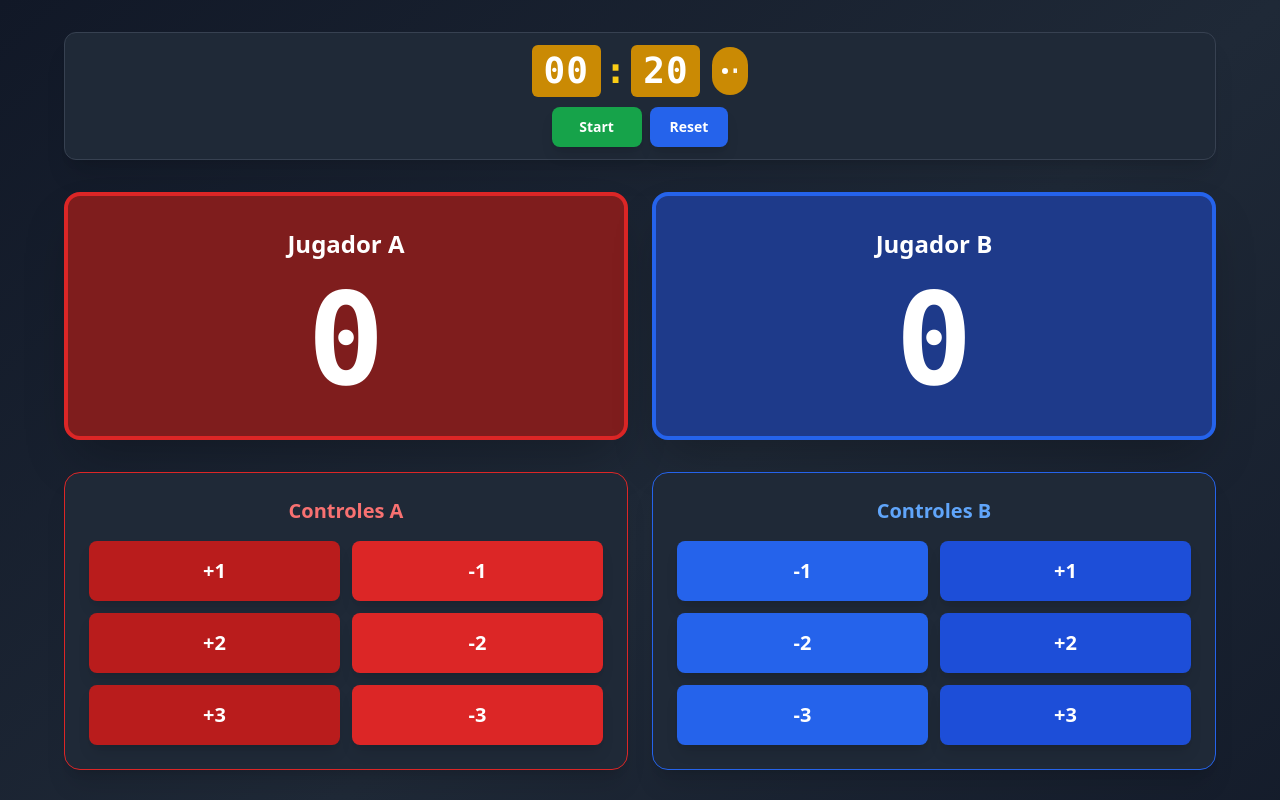
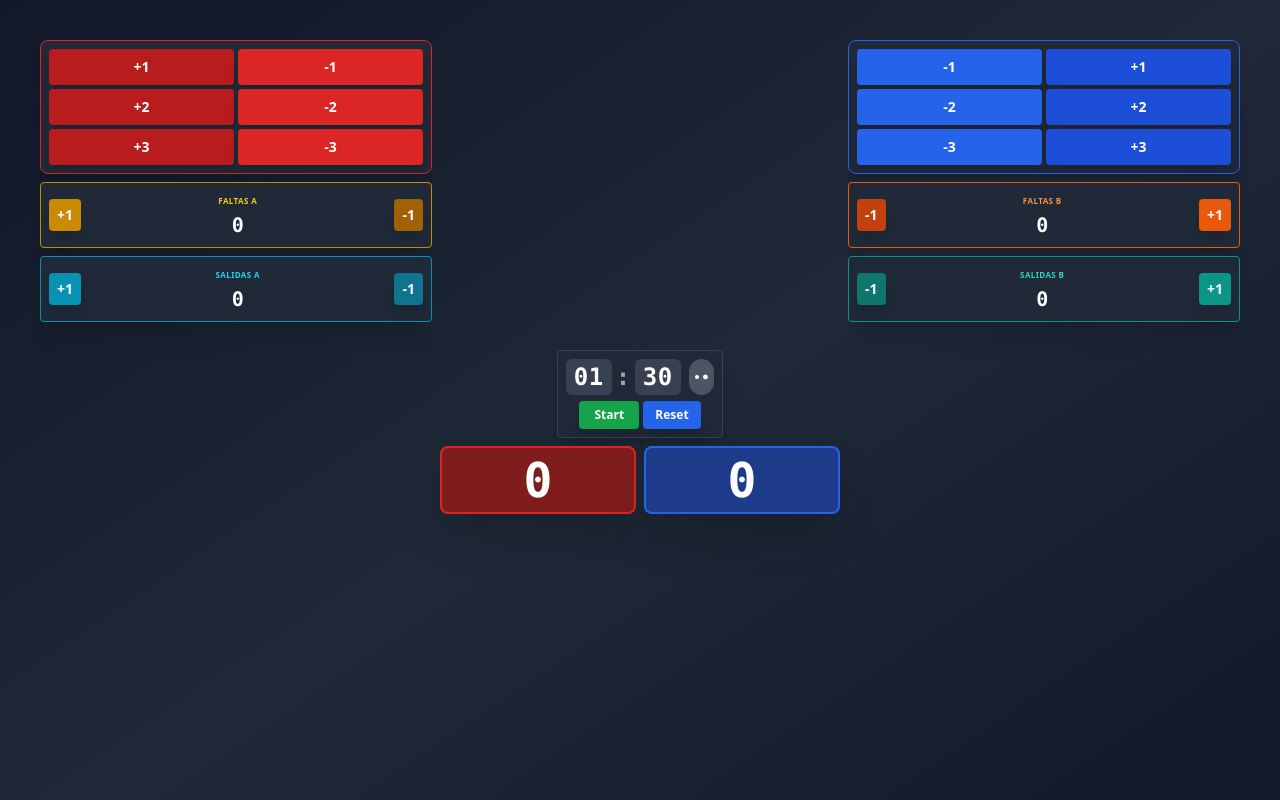
Before and after one commit to JCalderin91/combat-score, a Vue app: page / in a window 1280 px wide. Shown: the top 800 px of the page. Built offline with nearby package versions, Linux system fonts and the light colour scheme.

Commit message:
Add landscape layout support and improve component responsiveness

```diff
--- a/src/App.vue
+++ b/src/App.vue
@@ -10,7 +10,9 @@ const game = useGame();
 
 <template>
   <div class="min-h-screen bg-gradient-to-br from-gray-900 via-gray-800 to-gray-900 p-2 sm:p-4 md:p-8">
-    <div class="max-w-6xl mx-auto space-y-3 sm:space-y-6 md:space-y-8">
+
+    <!-- Layout Portrait (vertical) -->
+    <div class="max-w-6xl mx-auto space-y-3 sm:space-y-6 md:space-y-8 landscape:hidden">
 
       <!-- Timer Component -->
       <Timer
@@ -100,5 +102,93 @@ const game = useGame();
       </div>
 
     </div>
+
+    <!-- Layout Landscape (horizontal) - 3 columnas -->
+    <div class="hidden landscape:grid landscape:grid-cols-3 gap-2 h-screen max-h-screen overflow-hidden">
+
+      <!-- Columna 1: Jugador A -->
+      <div class="flex flex-col gap-2 py-2 pl-2 overflow-y-auto">
+        <PlayerControls
+          player-name="A"
+          color="red"
+          @add-points="game.addPointsA"
+        />
+        <PlayerStats
+          :count="game.foulsA.value"
+          label="Faltas"
+          player-name="A"
+          color="yellow"
+          @add="game.addFoulA()"
+          @remove="game.removeFoulA()"
+        />
+        <PlayerStats
+          :count="game.exitsA.value"
+          :warnings="game.warningsA.value"
+          label="Salidas"
+          player-name="A"
+          color="cyan"
+          @add="game.addExitA()"
+          @remove="game.removeExitA()"
+        />
+      </div>
+
+      <!-- Columna 2: Timer y Scores -->
+      <div class="flex flex-col gap-2 py-2 justify-center items-center">
+        <Timer
+          :formatted-minutes="game.formattedMinutes.value"
+          :formatted-seconds="game.formattedSeconds.value"
+          :is-running="game.isRunning.value"
+          :time-remaining="game.timeRemaining.value"
+          :is-finished="game.gameStatus.value.isFinished"
+          :winner="game.gameStatus.value.winner"
+          :reason="game.gameStatus.value.reason"
+          @start="game.startGame()"
+          @stop="game.stopGame()"
+          @reset="game.resetGame()"
+        />
+        <div class="w-full grid grid-cols-2 gap-2">
+          <PlayerScore
+            :score="game.scoreA.value"
+            player-name="Jugador A"
+            color="red"
+          />
+          <PlayerScore
+            :score="game.scoreB.value"
+            player-name="Jugador B"
+            color="blue"
+          />
+        </div>
+      </div>
+
+      <!-- Columna 3: Jugador B -->
+      <div class="flex flex-col gap-2 py-2 pr-2 overflow-y-auto">
+        <PlayerControls
+          player-name="B"
+          color="blue"
+          :reverse="true"
+          @add-points="game.addPointsB"
+        />
+        <PlayerStats
+          :count="game.foulsB.value"
+          label="Faltas"
+          player-name="B"
+          color="orange"
+          :reverse="true"
+          @add="game.addFoulB()"
+          @remove="game.removeFoulB()"
+        />
+        <PlayerStats
+          :count="game.exitsB.value"
+          :warnings="game.warningsB.value"
+          label="Salidas"
+          player-name="B"
+          color="teal"
+          :reverse="true"
+          @add="game.addExitB()"
+          @remove="game.removeExitB()"
+        />
+      </div>
+
+    </div>
   </div>
 </template>
--- a/src/components/PlayerControls.vue
+++ b/src/components/PlayerControls.vue
@@ -29,57 +29,52 @@ const colorClasses = {
 
 <template>
   <div
-    class="bg-gray-800 rounded-xl sm:rounded-2xl shadow-xl p-3 sm:p-4 md:p-6 border"
+    class="bg-gray-800 rounded-xl sm:rounded-2xl landscape:rounded-lg shadow-xl p-3 sm:p-4 md:p-6 landscape:p-2 border"
     :class="colorClasses[color].border">
-    <h3
-      class="text-sm sm:text-base md:text-xl font-bold text-center mb-2 sm:mb-3 md:mb-4"
-      :class="colorClasses[color].title">
-      Controles {{ playerName }}
-    </h3>
-    <div class="space-y-2 sm:space-y-3">
-      <div class="flex gap-2 sm:gap-3">
+    <div class="space-y-2 sm:space-y-3 landscape:space-y-1">
+      <div class="flex gap-2 sm:gap-3 landscape:gap-1">
         <button
           @click="emit('addPoints', 1)"
-          class="flex-1 text-white text-base sm:text-lg md:text-xl font-bold py-3 sm:py-4 rounded-lg shadow-lg active:scale-95 transition-all"
+          class="flex-1 text-white text-base sm:text-lg md:text-xl landscape:text-sm font-bold py-3 sm:py-4 landscape:py-2 rounded-lg landscape:rounded shadow-lg active:scale-95 transition-all"
           :class="colorClasses[color].btnDark"
           :style="reverse ? 'order: 2' : 'order: 1'">
           +1
         </button>
         <button
           @click="emit('addPoints', -1)"
-          class="flex-1 text-white text-base sm:text-lg md:text-xl font-bold py-3 sm:py-4 rounded-lg shadow-lg active:scale-95 transition-all"
+          class="flex-1 text-white text-base sm:text-lg md:text-xl landscape:text-sm font-bold py-3 sm:py-4 landscape:py-2 rounded-lg landscape:rounded shadow-lg active:scale-95 transition-all"
           :class="colorClasses[color].btnLight"
           :style="reverse ? 'order: 1' : 'order: 2'">
           -1
         </button>
       </div>
-      <div class="flex gap-2 sm:gap-3">
+      <div class="flex gap-2 sm:gap-3 landscape:gap-1">
         <button
           @click="emit('addPoints', 2)"
-          class="flex-1 text-white text-base sm:text-lg md:text-xl font-bold py-3 sm:py-4 rounded-lg shadow-lg active:scale-95 transition-all"
+          class="flex-1 text-white text-base sm:text-lg md:text-xl landscape:text-sm font-bold py-3 sm:py-4 landscape:py-2 rounded-lg landscape:rounded shadow-lg active:scale-95 transition-all"
           :class="colorClasses[color].btnDark"
           :style="reverse ? 'order: 2' : 'order: 1'">
           +2
         </button>
         <button
           @click="emit('addPoints', -2)"
-          class="flex-1 text-white text-base sm:text-lg md:text-xl font-bold py-3 sm:py-4 rounded-lg shadow-lg active:scale-95 transition-all"
+          class="flex-1 text-white text-base sm:text-lg md:text-xl landscape:text-sm font-bold py-3 sm:py-4 landscape:py-2 rounded-lg landscape:rounded shadow-lg active:scale-95 transition-all"
           :class="colorClasses[color].btnLight"
           :style="reverse ? 'order: 1' : 'order: 2'">
           -2
         </button>
       </div>
-      <div class="flex gap-2 sm:gap-3">
+      <div class="flex gap-2 sm:gap-3 landscape:gap-1">
         <button
           @click="emit('addPoints', 3)"
-          class="flex-1 text-white text-base sm:text-lg md:text-xl font-bold py-3 sm:py-4 rounded-lg shadow-lg active:scale-95 transition-all"
+          class="flex-1 text-white text-base sm:text-lg md:text-xl landscape:text-sm font-bold py-3 sm:py-4 landscape:py-2 rounded-lg landscape:rounded shadow-lg active:scale-95 transition-all"
           :class="colorClasses[color].btnDark"
           :style="reverse ? 'order: 2' : 'order: 1'">
           +3
         </button>
         <button
           @click="emit('addPoints', -3)"
-          class="flex-1 text-white text-base sm:text-lg md:text-xl font-bold py-3 sm:py-4 rounded-lg shadow-lg active:scale-95 transition-all"
+          class="flex-1 text-white text-base sm:text-lg md:text-xl landscape:text-sm font-bold py-3 sm:py-4 landscape:py-2 rounded-lg landscape:rounded shadow-lg active:scale-95 transition-all"
           :class="colorClasses[color].btnLight"
           :style="reverse ? 'order: 1' : 'order: 2'">
           -3
--- a/src/components/PlayerScore.vue
+++ b/src/components/PlayerScore.vue
@@ -21,12 +21,9 @@ const colorClasses = {
 
 <template>
   <div
-    class="rounded-xl sm:rounded-2xl shadow-2xl p-2 sm:p-6 md:p-8 border-2 sm:border-4"
+    class="rounded-xl sm:rounded-2xl landscape:rounded-lg shadow-2xl p-2 sm:p-6 md:p-8 landscape:p-2 border-2 sm:border-4 landscape:border-2"
     :class="[colorClasses[color].bg, colorClasses[color].border]">
-    <h2 class="text-lg sm:text-xl md:text-2xl font-bold text-white text-center mb-2 sm:mb-4">
-      {{ playerName }}
-    </h2>
-    <div class="text-6xl sm:text-7xl md:text-9xl font-bold text-white text-center font-mono">
+    <div class="text-6xl sm:text-7xl md:text-9xl landscape:text-5xl font-bold text-white text-center font-mono">
       {{ score }}
     </div>
   </div>
--- a/src/components/PlayerStats.vue
+++ b/src/components/PlayerStats.vue
@@ -45,27 +45,27 @@ const colorClasses = {
 
 <template>
   <div
-    class="bg-gray-800 rounded-lg sm:rounded-xl shadow-xl p-3 sm:p-4 md:p-6 border"
+    class="bg-gray-800 rounded-lg sm:rounded-xl landscape:rounded shadow-xl p-2 sm:p-4 md:p-6 landscape:p-2 border"
     :class="colorClasses[color].border">
-    <div class="flex items-center justify-between gap-2 sm:gap-4">
+    <div class="flex items-center justify-between gap-2 sm:gap-4 landscape:gap-1">
       <button
         @click="emit('add')"
-        class="text-white text-base sm:text-lg font-bold px-3 py-2 sm:px-4 sm:py-3 md:px-6 md:py-3 rounded-lg shadow-lg active:scale-95 transition-all"
+        class="text-white text-base sm:text-lg landscape:text-sm font-bold px-3 py-2 sm:px-4 sm:py-3 md:px-6 md:py-3 landscape:px-2 landscape:py-1.5 rounded-lg landscape:rounded shadow-lg active:scale-95 transition-all"
         :class="colorClasses[color].btnLight"
         :style="reverse ? 'order: 3' : 'order: 1'">
         +1
       </button>
       <div class="text-center flex-1" :style="'order: 2'">
         <div
-          class="text-[10px] sm:text-xs md:text-sm font-semibold uppercase tracking-wider mb-0.5 sm:mb-1"
+          class="text-[10px] sm:text-xs md:text-sm landscape:text-[8px] font-semibold uppercase tracking-wider mb-0.5 sm:mb-1 landscape:mb-0"
           :class="colorClasses[color].label">
           {{ label }} {{ playerName }}
         </div>
-        <div class="text-white text-2xl sm:text-3xl font-bold font-mono">{{ count }}</div>
+        <div class="text-white text-2xl sm:text-3xl landscape:text-xl font-bold font-mono">{{ count }}</div>
       </div>
       <button
         @click="emit('remove')"
-        class="text-white text-base sm:text-lg font-bold px-3 py-2 sm:px-4 sm:py-3 md:px-6 md:py-3 rounded-lg shadow-lg active:scale-95 transition-all"
+        class="text-white text-base sm:text-lg landscape:text-sm font-bold px-3 py-2 sm:px-4 sm:py-3 md:px-6 md:py-3 landscape:px-2 landscape:py-1.5 rounded-lg landscape:rounded shadow-lg active:scale-95 transition-all"
         :class=" colorClasses[color].btnDark"
         :style="reverse ? 'order: 1' : 'order: 3'">
         -1
--- a/src/components/Timer.vue
+++ b/src/components/Timer.vue
@@ -43,10 +43,10 @@ const statusIcon = computed(() => {
 </script>
 
 <template>
-  <div class="bg-gray-800 rounded-lg sm:rounded-xl shadow-xl p-2 sm:p-3 border border-gray-700">
-    <div class="flex justify-center items-center text-2xl sm:text-3xl md:text-4xl font-bold font-mono tracking-wide">
+  <div class="bg-gray-800 rounded-lg sm:rounded-xl landscape:rounded shadow-xl p-2 sm:p-3 landscape:p-2 border border-gray-700">
+    <div class="flex justify-center items-center text-2xl sm:text-3xl md:text-4xl landscape:text-2xl font-bold font-mono tracking-wide">
       <span
-        class="px-2 py-1 sm:px-3 sm:py-1.5 rounded-md transition-colors duration-300"
+        class="px-2 py-1 sm:px-3 sm:py-1.5 landscape:px-2 landscape:py-0.5 rounded-md transition-colors duration-300"
         :class="{
           'bg-red-700 text-white': getStatusColor === 'red',
           'bg-green-700 text-white': getStatusColor === 'green',
@@ -64,7 +64,7 @@ const statusIcon = computed(() => {
           'text-gray-400': getStatusColor === 'gray'
         }">:</span>
       <span
-        class="px-2 py-1 sm:px-3 sm:py-1.5 rounded-md transition-colors duration-300"
+        class="px-2 py-1 sm:px-3 sm:py-1.5 landscape:px-2 landscape:py-0.5 rounded-md transition-colors duration-300"
         :class="{
           'bg-red-700 text-white': getStatusColor === 'red',
           'bg-green-700 text-white': getStatusColor === 'green',
@@ -76,7 +76,7 @@ const statusIcon = computed(() => {
 
       <!-- Estado del cronómetro - inline -->
       <span
-        class="inline-flex items-center ml-3 px-2 py-0.5 sm:px-2.5 sm:py-1 rounded-full text-[9px] sm:text-[10px] font-semibold transition-colors duration-300"
+        class="inline-flex items-center ml-3 landscape:ml-2 px-2 py-0.5 sm:px-2.5 sm:py-1 landscape:px-1.5 landscape:py-0.5 rounded-full text-[9px] sm:text-[10px] landscape:text-[8px] font-semibold transition-colors duration-300"
         :class="{
           'bg-red-600 text-white': getStatusColor === 'red',
           'bg-green-600 text-white': getStatusColor === 'green',
@@ -84,30 +84,30 @@ const statusIcon = computed(() => {
           'bg-gray-600 text-white': getStatusColor === 'gray'
         }">
         <span
-          class="w-1 h-1 sm:w-1.5 sm:h-1.5 rounded-full mr-1"
+          class="w-1 h-1 sm:w-1.5 sm:h-1.5 landscape:w-1 landscape:h-1 rounded-full mr-1"
           :class="isRunning ? 'bg-white animate-pulse' : 'bg-white'"></span>
         {{ statusIcon }}
       </span>
     </div>
 
     <!-- Timer Control Buttons -->
-    <div class="flex justify-center items-center gap-2 mt-2 sm:mt-2.5">
+    <div class="flex justify-center items-center gap-2 landscape:gap-1 mt-2 sm:mt-2.5 landscape:mt-1.5">
       <button
         @click="handleToggleTimer"
         :disabled="isFinished"
-        class="bg-green-600 hover:bg-green-700 active:bg-green-800 disabled:bg-gray-600 disabled:cursor-not-allowed text-white font-bold px-4 py-2 sm:px-5 sm:py-2.5 rounded-lg shadow-lg active:scale-95 transition-all duration-200 min-w-[80px] sm:min-w-[90px] text-xs sm:text-sm">
+        class="bg-green-600 hover:bg-green-700 active:bg-green-800 disabled:bg-gray-600 disabled:cursor-not-allowed text-white font-bold px-4 py-2 sm:px-5 sm:py-2.5 landscape:px-3 landscape:py-1.5 rounded-lg landscape:rounded shadow-lg active:scale-95 transition-all duration-200 min-w-[80px] sm:min-w-[90px] landscape:min-w-[60px] text-xs sm:text-sm landscape:text-xs">
         {{ isRunning ? 'Pause' : 'Start' }}
       </button>
       <button
         @click="emit('reset')"
-        class="bg-blue-600 hover:bg-blue-700 active:bg-blue-800 text-white font-bold px-4 py-2 sm:px-5 sm:py-2.5 rounded-lg shadow-lg active:scale-95 transition-all duration-200 text-xs sm:text-sm">
+        class="bg-blue-600 hover:bg-blue-700 active:bg-blue-800 text-white font-bold px-4 py-2 sm:px-5 sm:py-2.5 landscape:px-3 landscape:py-1.5 rounded-lg landscape:rounded shadow-lg active:scale-95 transition-all duration-200 text-xs sm:text-sm landscape:text-xs">
         Reset
       </button>
     </div>
 
     <!-- Game Status Messages -->
-    <div v-if="isFinished" class="mt-2 text-center">
-      <div class="bg-yellow-500 text-gray-900 font-bold text-sm sm:text-base py-1.5 px-3 sm:py-2 sm:px-4 rounded-lg inline-block">
+    <div v-if="isFinished" class="mt-2 landscape:mt-1 text-center">
+      <div class="bg-yellow-500 text-gray-900 font-bold text-sm sm:text-base landscape:text-xs py-1.5 px-3 sm:py-2 sm:px-4 landscape:py-1 landscape:px-2 rounded-lg landscape:rounded inline-block">
         <span v-if="winner">
           ¡Jugador {{ winner }} GANA!
           <span class="hidden sm:inline" v-if="reason === 'points'"> (Puntos)</span>
--- a/src/config/gameConfig.ts
+++ b/src/config/gameConfig.ts
@@ -9,5 +9,5 @@ export const gameConfig: GameConfig = {
   pointsToWin: 7,
   foulsForPoint: 2,
   exitsForWarning: 3,
-  maxTimeInSeconds: 20, // 1 minuto y 30 segundos
+  maxTimeInSeconds: 90, // 1 minuto y 30 segundos
 };
--- a/tailwind.config.js
+++ b/tailwind.config.js
@@ -5,7 +5,11 @@ export default {
     "./src/**/*.{vue,js,ts,jsx,tsx}",
   ],
   theme: {
-    extend: {},
+    extend: {
+      screens: {
+        'landscape': {'raw': '(orientation: landscape)'},
+      },
+    },
   },
   plugins: [],
 }
```
